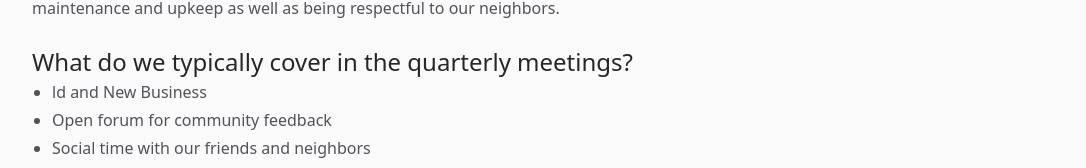
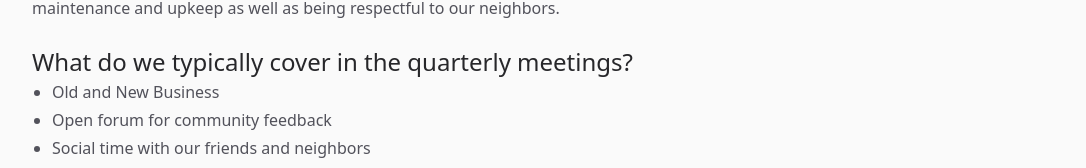
Before and after one commit to shyjuezy/vaughn-east, a Next.js app: page /about in a window 1280 px wide. Shown: the part 1130-1298 px from the top of the page, without its empty margins (96-1182 px from the left). Built offline with nearby package versions, Linux system fonts and the light colour scheme.

Commit message:
Modified about page typo

```diff
--- a/src/app/about/page.jsx
+++ b/src/app/about/page.jsx
@@ -4,9 +4,9 @@ import clsx from 'clsx'
 
 import {Container} from '@/components/Container'
 import {
-    GitHubIcon,
+    // GitHubIcon,
     InstagramIcon,
-    LinkedInIcon,
+    // LinkedInIcon,
     TwitterIcon,
 } from '@/components/SocialIcons'
 import portraitImage from '@/images/portrait.jpg'
@@ -25,16 +25,16 @@ function SocialLink({className, href, children, icon: Icon}) {
     )
 }
 
-function MailIcon(props) {
-    return (
-        <svg viewBox="0 0 24 24" aria-hidden="true" {...props}>
-            <path
-                fillRule="evenodd"
-                d="M6 5a3 3 0 0 0-3 3v8a3 3 0 0 0 3 3h12a3 3 0 0 0 3-3V8a3 3 0 0 0-3-3H6Zm.245 2.187a.75.75 0 0 0-.99 1.126l6.25 5.5a.75.75 0 0 0 .99 0l6.25-5.5a.75.75 0 0 0-.99-1.126L12 12.251 6.245 7.187Z"
-            />
-        </svg>
-    )
-}
+// function MailIcon(props) {
+//     return (
+//         <svg viewBox="0 0 24 24" aria-hidden="true" {...props}>
+//             <path
+//                 fillRule="evenodd"
+//                 d="M6 5a3 3 0 0 0-3 3v8a3 3 0 0 0 3 3h12a3 3 0 0 0 3-3V8a3 3 0 0 0-3-3H6Zm.245 2.187a.75.75 0 0 0-.99 1.126l6.25 5.5a.75.75 0 0 0 .99 0l6.25-5.5a.75.75 0 0 0-.99-1.126L12 12.251 6.245 7.187Z"
+//             />
+//         </svg>
+//     )
+// }
 
 export const metadata = {
     title: 'About',
@@ -124,7 +124,7 @@ export default function About() {
                         </dt>
                         <dd>
                             <ul className="list-disc pl-5">
-                                <li>ld and New Business</li>
+                                <li>Old and New Business</li>
                                 <li>Open forum for community feedback</li>
                                 <li>Social time with our friends and neighbors</li>
                                 <li>Guest speakers (some meetings)</li>
```
